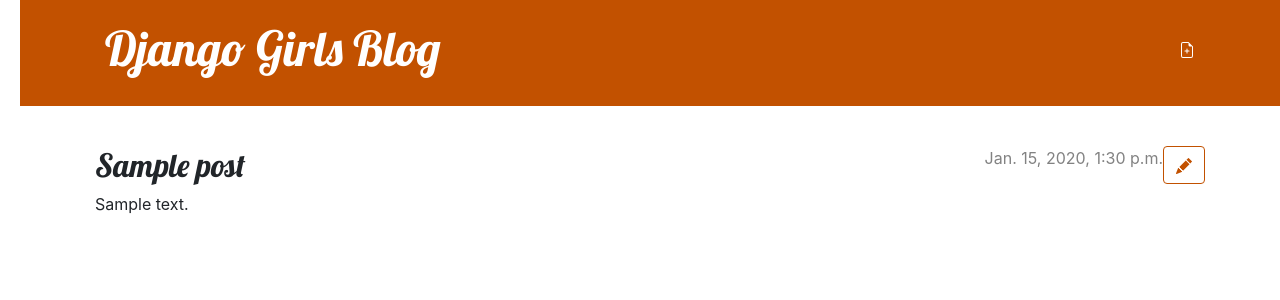
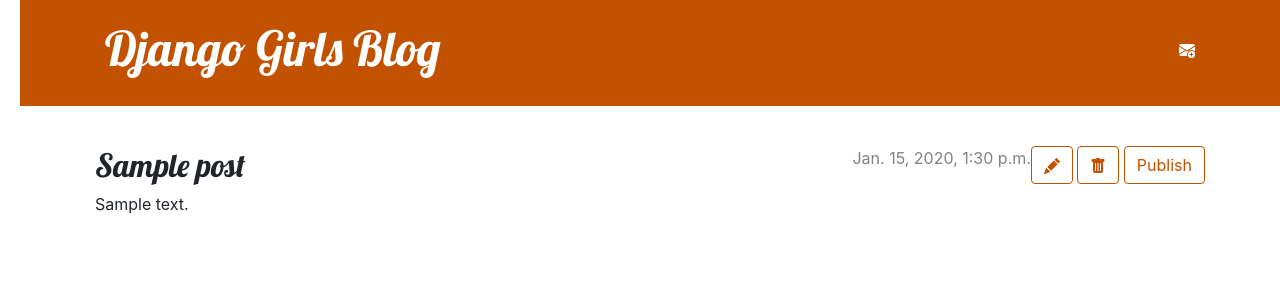
Before and after one commit to MhammadHoseinAslani/my-first-blog, a Django app: page /post/1/ in a window 1280 px wide. Shown: the top 300 px of the page. Run offline with Django 3.2, Linux system fonts and the light colour scheme; a user stored in the database is signed in; tables that the repository leaves empty hold one stand-in row (values such as "Sample post").

Commit message:
My Django Girls app, first commit

```diff
--- a/blog/templates/blog/base.html
+++ b/blog/templates/blog/base.html
@@ -13,8 +13,9 @@
               <div class="container">
                     {% if user.is_authenticated %}
                         <a href="{% url 'post_new' %}" class="top-menu">
-                            {% include './icons/file-earmark-plus.svg' %}
+                            {% include './icons/envelope-plus-fill.svg' %}
                         </a>
+                        <a href="{% url 'post_draft_list' %}" class="top-menu"><span class="glyphicon glyphicon-edit"></span></a>
                     {% endif %}
                   <h1><a href="/">Django Girls Blog</a></h1>
               </div>
--- a/blog/templates/blog/post_detail.html
+++ b/blog/templates/blog/post_detail.html
@@ -7,13 +7,18 @@
                 <a class="btn btn-default" href="{% url 'post_edit' pk=post.pk %}">
                     {% include './icons/pencil-fill.svg' %}
                 </a>
+                <a class="btn btn-default" href="{% url 'post_remove' pk=post.pk %}"><span class="glyphicon glyphicon-remove"></span>
+                    {% include './icons/trash-fill.svg' %}
+                </a>
+                <a class="btn btn-default" href="{% url 'post_publish' pk=post.pk %}">Publish</a>
             {% endif %}
         </aside>
         {% if post.published_date %}
-            <time class="date">
-                {{ post.published_date }}
-            </time>
-        {% endif %}
+        <div class="date">
+            {{ post.published_date }}
+        </div>
+    {% else %}
+    {% endif %}
         <h2>{{ post.title }}</h2>
         <p>{{ post.text|linebreaksbr }}</p>
     </article>
--- a/blog/urls.py
+++ b/blog/urls.py
@@ -5,4 +5,7 @@
     path('post/<int:pk>/', views.post_detail, name='post_detail'),
     path('post/new/', views.post_new, name='post_new'),
     path('post/<int:pk>/edit/', views.post_edit, name='post_edit'),
+    path('drafts/', views.post_draft_list, name='post_draft_list'),
+    path('post/<pk>/publish/', views.post_publish, name='post_publish'),
+    path('post/<pk>/remove/', views.post_remove, name='post_remove'),
 ]
--- a/blog/views.py
+++ b/blog/views.py
@@ -5,19 +5,20 @@
 from django.shortcuts import render, get_object_or_404
 from .forms import PostForm
 from django.shortcuts import redirect
+from django.contrib.auth.decorators import login_required
 def post_list(request):
     posts = Post.objects.filter(published_date__lte=timezone.now()).order_by('published_date')
     return render(request, 'blog/post_list.html', {'posts': posts})
 def post_detail(request, pk):
     post = get_object_or_404(Post, pk=pk)
     return render(request, 'blog/post_detail.html', {'post': post})
+@login_required
 def post_new(request):
     if request.method == "POST":
         form = PostForm(request.POST)
         if form.is_valid():
             post = form.save(commit=False)
             post.author = request.user
-            post.published_date = timezone.now()
             post.save()
             return redirect('post_detail', pk=post.pk)
     else:
@@ -30,9 +31,19 @@
         if form.is_valid():
             post = form.save(commit=False)
             post.author = request.user
-            post.published_date = timezone.now()
             post.save()
             return redirect('post_detail', pk=post.pk)
     else:
         form = PostForm(instance=post)
     return render(request, 'blog/post_edit.html', {'form': form})
+def post_draft_list(request):
+    posts = Post.objects.filter(published_date__isnull=True).order_by('created_date')
+    return render(request, 'blog/post_draft_list.html', {'posts': posts})
+def post_publish(request, pk):
+    post = get_object_or_404(Post, pk=pk)
+    post.publish()
+    return redirect('post_detail', pk=pk)
+def post_remove(request, pk):
+    post = get_object_or_404(Post, pk=pk)
+    post.delete()
+    return redirect('post_list')
--- a/mysite/settings.py
+++ b/mysite/settings.py
@@ -118,6 +118,7 @@
 # Static files (CSS, JavaScript, Images)
 # https://docs.djangoproject.com/en/2.2/howto/static-files/
 
+
 STATIC_URL = '/static/'
 STATIC_ROOT = os.path.join(BASE_DIR, 'static')
 MESSAGE_STORAGE = 'django.contrib.messages.storage.session.SessionStorage'
```
Also changed, not shown: blog/templates/blog/post_draft_list.html (added, +11 -0 lines), blog/templates/blog/icons/envelope-plus-fill.svg (added), blog/templates/blog/icons/trash-fill.svg (added).
